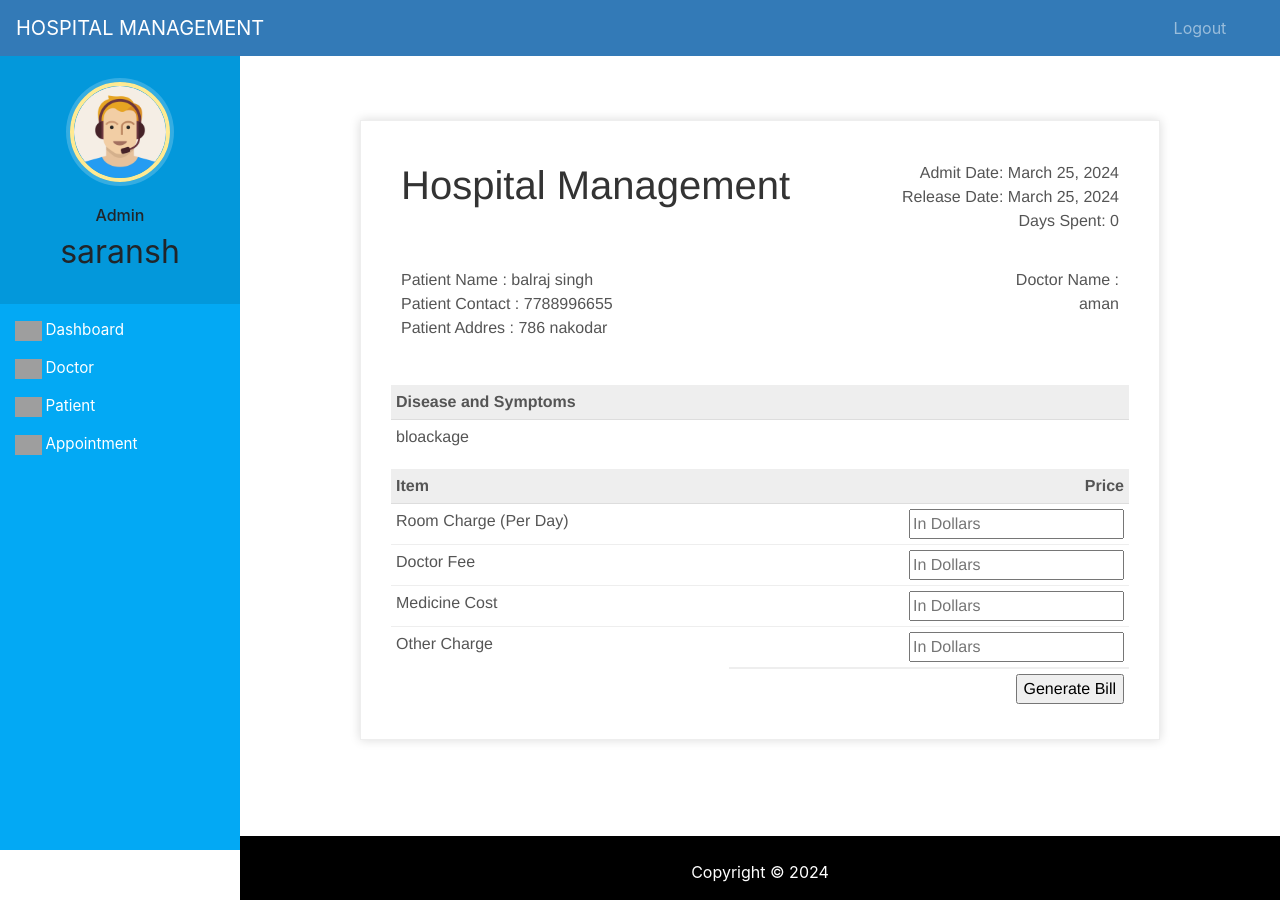
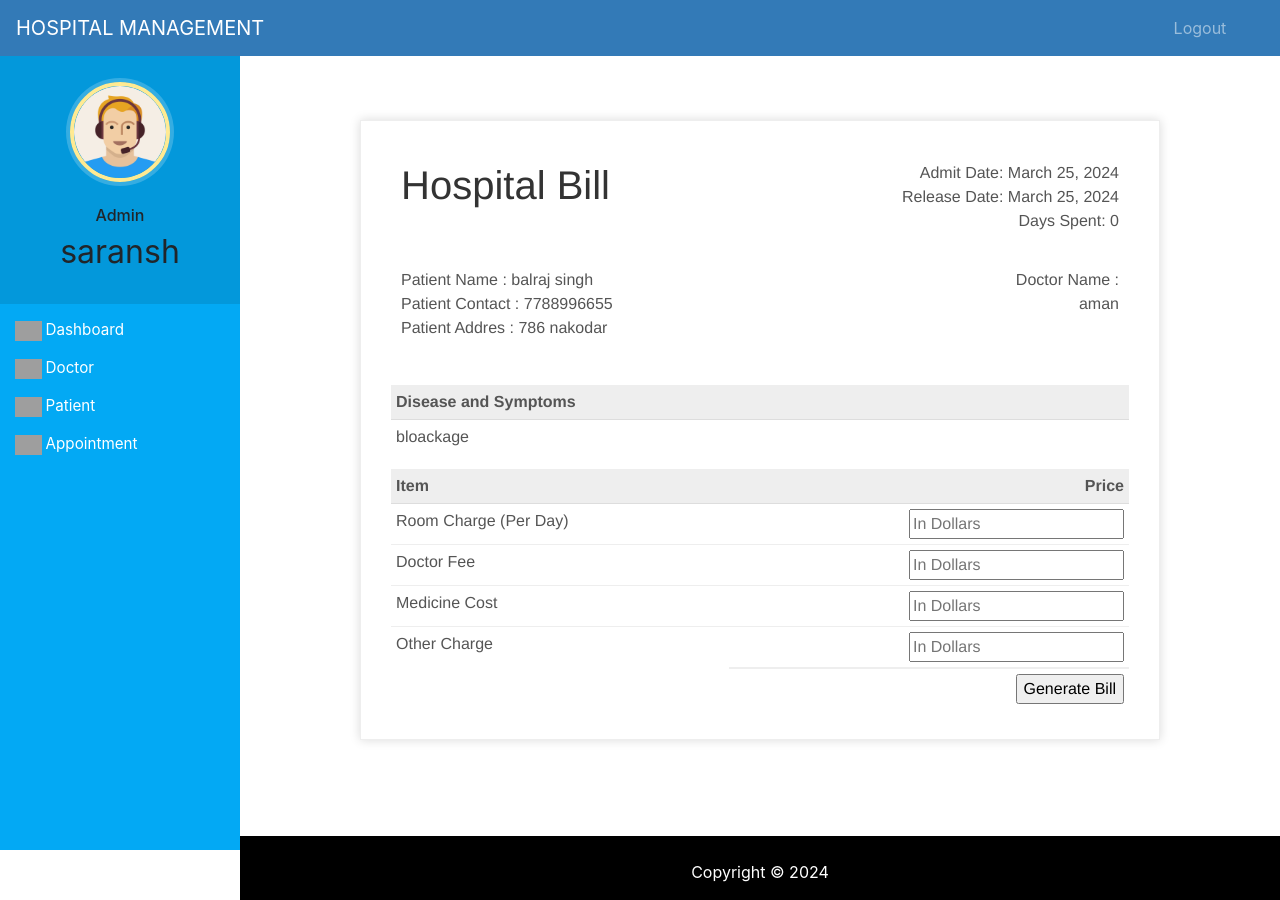
Before and after one commit to msaini28r/Hospital-Capstone, a Django app: page /discharge-patient/3 in a window 1280 px wide. Run offline with Django 3.2, Linux system fonts and the light colour scheme; a user stored in the database is signed in; data comes from the database, SQL or seed files in the repository; both versions use the stored data as it was after the commit; some libraries are stand-ins or nearby versions; grey boxes are pictures that could not be loaded.

Commit message:
ui changes

```diff
--- a/templates/hospital/download_bill.html
+++ b/templates/hospital/download_bill.html
@@ -122,7 +122,7 @@
           <table>
             <tr>
               <td class="title">
-                <h5>Hospital Management</h5>
+                <h5>Hospital Bill</h5>
               </td>
 
               <td>
--- a/templates/hospital/patient_discharge.html
+++ b/templates/hospital/patient_discharge.html
@@ -120,7 +120,7 @@
         <table>
           <tr>
             <td class="title">
-              <h1>Hospital Management</h1>
+              <h1>Hospital Bill</h1>
             </td>
 
             <td>
--- a/templates/hospital/patient_final_bill.html
+++ b/templates/hospital/patient_final_bill.html
@@ -118,7 +118,7 @@
         <table>
           <tr>
             <td class="title">
-              <h1>Hospital Management</h1>
+              <h1>Hospital Bill</h1>
             </td>
 
             <td>
--- a/templates/hospital/patient_generate_bill.html
+++ b/templates/hospital/patient_generate_bill.html
@@ -113,7 +113,7 @@
         <table>
           <tr>
             <td class="title">
-              <h1>Hospital Management</h1>
+              <h1>Hospital Bill</h1>
             </td>
 
             <td>
```
Also changed, not shown: db.sqlite3.
